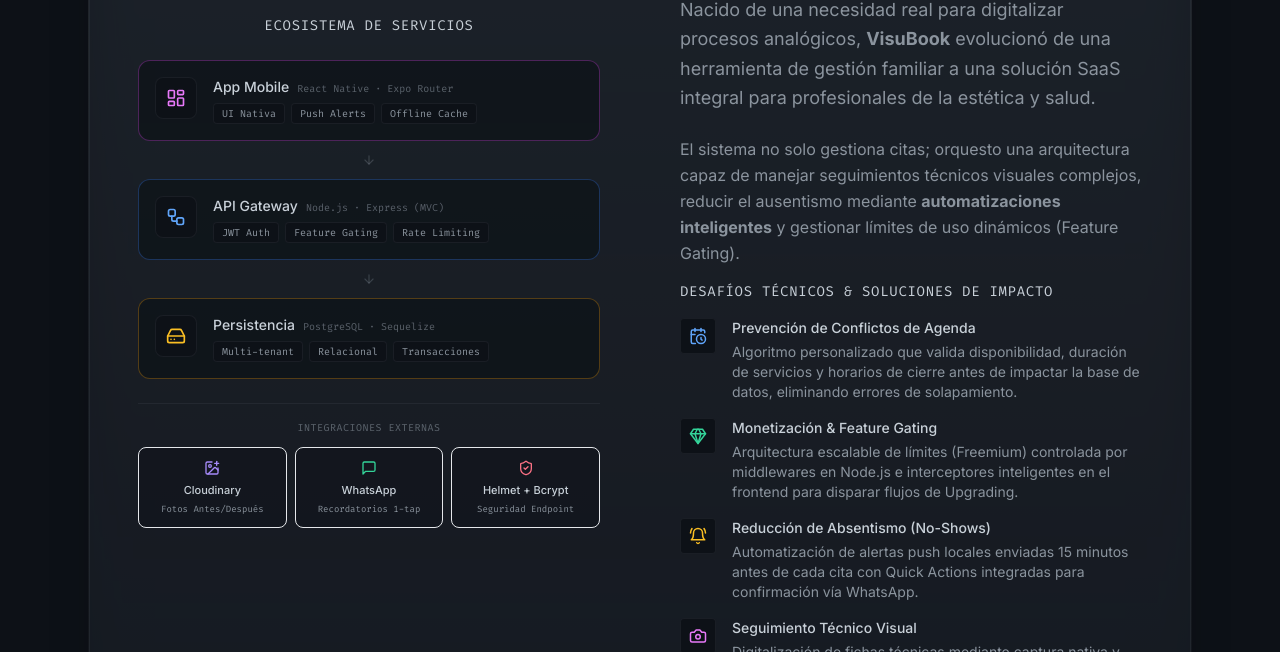
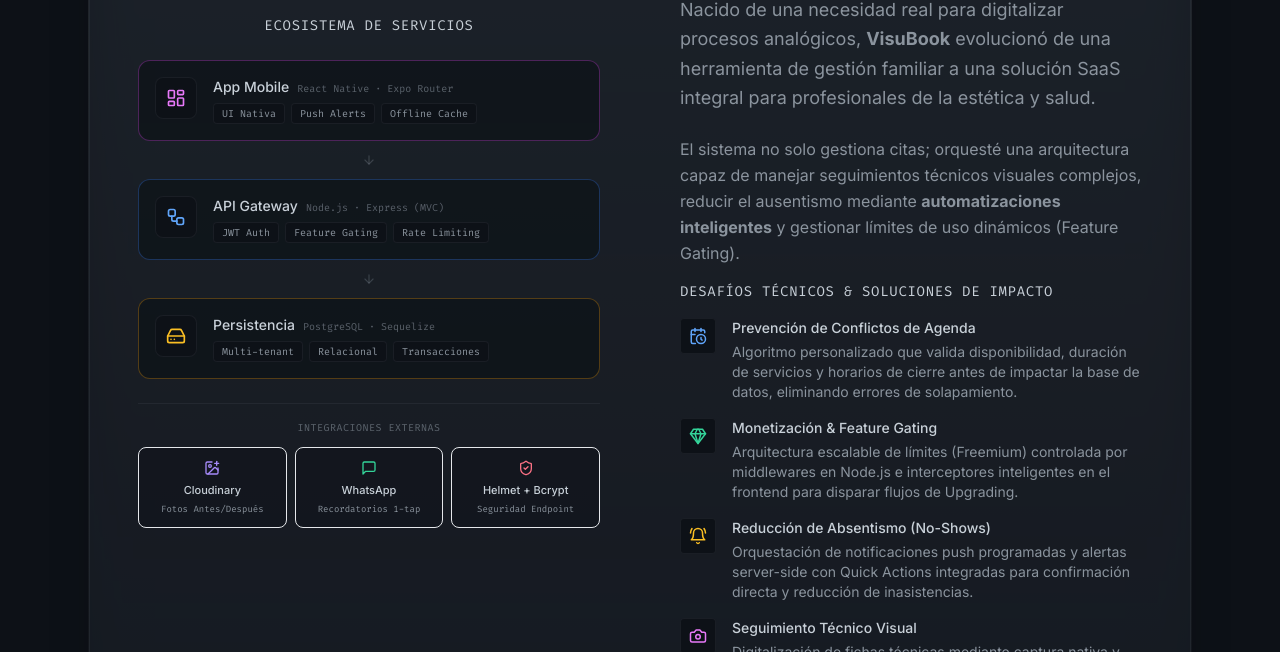
Before and after one commit to benjaminayala0/Portafolio, a React (Vite) app: page / in a window 1280 px wide. Shown: the part 5496-6148 px from the top of the page. Built offline with nearby package versions, Linux system fonts and the light colour scheme.

Commit message:
feat: update CV documents (v3) and refine VisuBook case study descriptions

```diff
--- a/src/core/config/constants.js
+++ b/src/core/config/constants.js
@@ -12,6 +12,6 @@
 };
 
 export const CV_URLS = {
-    es: '/documents/CV_Benjamin_Ayala_ES.pdf?v=2',
-    en: '/documents/CV_Benjamin_Ayala_EN.pdf?v=2'
+    es: '/documents/CV_Benjamin_Ayala_ES.pdf?v=3',
+    en: '/documents/CV_Benjamin_Ayala_EN.pdf?v=3'
 };
--- a/src/data/portfolioData.js
+++ b/src/data/portfolioData.js
@@ -226,7 +226,7 @@
         tags: 'Mobile SaaS • Booking & CRM',
         context: [
             'Nacido de una necesidad real para digitalizar procesos analógicos, <strong>VisuBook</strong> evolucionó de una herramienta de gestión familiar a una solución SaaS integral para profesionales de la estética y salud.',
-            'El sistema no solo gestiona citas; orquesto una arquitectura capaz de manejar seguimientos técnicos visuales complejos, reducir el ausentismo mediante <strong>automatizaciones inteligentes</strong> y gestionar límites de uso dinámicos (Feature Gating).'
+            'El sistema no solo gestiona citas; orquesté una arquitectura capaz de manejar seguimientos técnicos visuales complejos, reducir el ausentismo mediante <strong>automatizaciones inteligentes</strong> y gestionar límites de uso dinámicos (Feature Gating).'
         ],
         notice: null,
         integrationsTitle: 'Desafíos Técnicos & Soluciones de Impacto',
@@ -248,7 +248,7 @@
             {
                 id: 'expo-notifications',
                 title: 'Reducción de Absentismo (No-Shows)',
-                description: 'Automatización de alertas push locales enviadas 15 minutos antes de cada cita con Quick Actions integradas para confirmación vía WhatsApp.',
+                description: 'Orquestación de notificaciones push programadas y alertas server-side con Quick Actions integradas para confirmación directa y reducción de inasistencias.',
                 Icon: BellRing,
                 iconColor: 'text-amber-400'
             },
--- a/src/translations/en.js
+++ b/src/translations/en.js
@@ -184,14 +184,14 @@
     'SaaS Ecosystem': 'SaaS Ecosystem',
     'Mobile SaaS • Booking & CRM': 'Mobile SaaS • Booking & CRM',
     'Nacido de una necesidad real para digitalizar procesos analógicos, <strong>VisuBook</strong> evolucionó de una herramienta de gestión familiar a una solución SaaS integral para profesionales de la estética y salud.': 'Born from a real need to digitize analog processes, <strong>VisuBook</strong> evolved from a small family scheduling tool into a comprehensive SaaS solution for health and beauty professionals.',
-    'El sistema no solo gestiona citas; orquesto una arquitectura capaz de manejar seguimientos técnicos visuales complejos, reducir el ausentismo mediante <strong>automatizaciones inteligentes</strong> y gestionar límites de uso dinámicos (Feature Gating).': 'The system goes beyond appointment management; I orchestrated an architecture capable of handling complex visual tracking, deeply reducing no-shows via <strong>smart automations</strong>, and enforcing dynamic scaling usage limits (Feature Gating).',
+    'El sistema no solo gestiona citas; orquesté una arquitectura capaz de manejar seguimientos técnicos visuales complejos, reducir el ausentismo mediante <strong>automatizaciones inteligentes</strong> y gestionar límites de uso dinámicos (Feature Gating).': 'The system goes beyond appointment management; I orchestrated an architecture capable of handling complex visual tracking, deeply reducing no-shows via <strong>smart automations</strong>, and enforcing dynamic scaling usage limits (Feature Gating).',
     'Desafíos Técnicos & Soluciones de Impacto': 'Technical Challenges & Impact Solutions',
     'Prevención de Conflictos de Agenda': 'Schedule Conflict Prevention',
     'Algoritmo personalizado que valida disponibilidad, duración de servicios y horarios de cierre antes de impactar la base de datos, eliminando errores de solapamiento.': 'Custom algorithm to validate availability, service duration, and business hours before hitting the database, eliminating overlapping booking errors completely.',
     'Monetización & Feature Gating': 'Monetization & Feature Gating',
     'Arquitectura escalable de límites (Freemium) controlada por middlewares en Node.js e interceptores inteligentes en el frontend para disparar flujos de Upgrading.': 'Scalable Freemium limits architecture controlled by Node.js middlewares and smart frontend interceptors to seamlessly trigger Upgrading flows.',
     'Reducción de Absentismo (No-Shows)': 'No-Shows Reduction Strategy',
-    'Automatización de alertas push locales enviadas 15 minutos antes de cada cita con Quick Actions integradas para confirmación vía WhatsApp.': 'Automated local push notifications dispatched 15 minutes prior to every appointment, equipped with Quick Actions for immediate WhatsApp confirmation.',
+    'Orquestación de notificaciones push programadas y alertas server-side con Quick Actions integradas para confirmación directa y reducción de inasistencias.': 'Server-triggered push notification pipeline and scheduled reminders with integrated Quick Actions for direct confirmation and no-show reduction.',
     'Seguimiento Técnico Visual': 'Visual Technical Tracking',
     'Digitalización de fichas técnicas mediante captura nativa y manipulación asíncrona de imágenes (Cloudinary), permitiendo un histórico visual preciso por cliente.': 'Digitization of technical records through native camera capture and async image manipulation (Cloudinary), enabling precise Before/After visual histories per client.',
     'Solicitar Demo Privada': 'Request Private Demo',
--- a/src/translations/es.js
+++ b/src/translations/es.js
@@ -184,14 +184,14 @@
     'SaaS Ecosystem': 'SaaS Ecosystem',
     'Mobile SaaS • Booking & CRM': 'Mobile SaaS • Booking & CRM',
     'Nacido de una necesidad real para digitalizar procesos analógicos, <strong>VisuBook</strong> evolucionó de una herramienta de gestión familiar a una solución SaaS integral para profesionales de la estética y salud.': 'Nacido de una necesidad real para digitalizar procesos analógicos, <strong>VisuBook</strong> evolucionó de una herramienta de gestión familiar a una solución SaaS integral para profesionales de la estética y salud.',
-    'El sistema no solo gestiona citas; orquesto una arquitectura capaz de manejar seguimientos técnicos visuales complejos, reducir el ausentismo mediante <strong>automatizaciones inteligentes</strong> y gestionar límites de uso dinámicos (Feature Gating).': 'El sistema no solo gestiona citas; orquesto una arquitectura capaz de manejar seguimientos técnicos visuales complejos, reducir el ausentismo mediante <strong>automatizaciones inteligentes</strong> y gestionar límites de uso dinámicos (Feature Gating).',
+    'El sistema no solo gestiona citas; orquesté una arquitectura capaz de manejar seguimientos técnicos visuales complejos, reducir el ausentismo mediante <strong>automatizaciones inteligentes</strong> y gestionar límites de uso dinámicos (Feature Gating).': 'El sistema no solo gestiona citas; orquesté una arquitectura capaz de manejar seguimientos técnicos visuales complejos, reducir el ausentismo mediante <strong>automatizaciones inteligentes</strong> y gestionar límites de uso dinámicos (Feature Gating).',
     'Desafíos Técnicos & Soluciones de Impacto': 'Desafíos Técnicos & Soluciones de Impacto',
     'Prevención de Conflictos de Agenda': 'Prevención de Conflictos de Agenda',
     'Algoritmo personalizado que valida disponibilidad, duración de servicios y horarios de cierre antes de impactar la base de datos, eliminando errores de solapamiento.': 'Algoritmo personalizado que valida disponibilidad, duración de servicios y horarios de cierre antes de impactar la base de datos, eliminando errores de solapamiento.',
     'Monetización & Feature Gating': 'Monetización & Feature Gating',
     'Arquitectura escalable de límites (Freemium) controlada por middlewares en Node.js e interceptores inteligentes en el frontend para disparar flujos de Upgrading.': 'Arquitectura escalable de límites (Freemium) controlada por middlewares en Node.js e interceptores inteligentes en el frontend para disparar flujos de Upgrading.',
     'Reducción de Absentismo (No-Shows)': 'Reducción de Absentismo (No-Shows)',
-    'Automatización de alertas push locales enviadas 15 minutos antes de cada cita con Quick Actions integradas para confirmación vía WhatsApp.': 'Automatización de alertas push locales enviadas 15 minutos antes de cada cita con Quick Actions integradas para confirmación vía WhatsApp.',
+    'Orquestación de notificaciones push programadas y alertas server-side con Quick Actions integradas para confirmación directa y reducción de inasistencias.': 'Orquestación de notificaciones push programadas y alertas server-side con Quick Actions integradas para confirmación directa y reducción de inasistencias.',
     'Seguimiento Técnico Visual': 'Seguimiento Técnico Visual',
     'Digitalización de fichas técnicas mediante captura nativa y manipulación asíncrona de imágenes (Cloudinary), permitiendo un histórico visual preciso por cliente.': 'Digitalización de fichas técnicas mediante captura nativa y manipulación asíncrona de imágenes (Cloudinary), permitiendo un histórico visual preciso por cliente.',
     'Solicitar Demo Privada': 'Solicitar Demo Privada',
```
Also changed, not shown: 2 other files (tests, documents, lock files or other folders).
